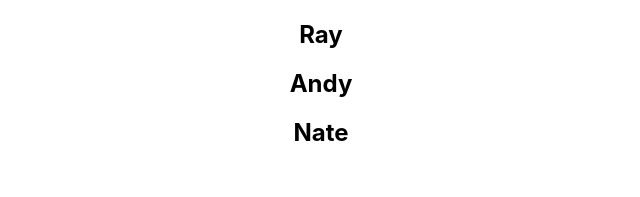
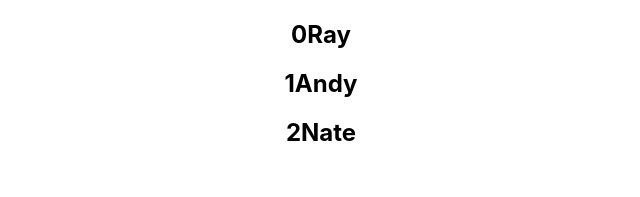
Before and after one commit to zlrkw11/react-js, a React (Create React App) app: page / in a window 1280 px wide. Shown: the top 197 px of the page, without its empty margins (319-959 px from the left). Built offline with nearby package versions, Linux system fonts and the light colour scheme.

Commit message:
using index as key

```diff
--- a/src/components/NameList.js
+++ b/src/components/NameList.js
@@ -8,7 +8,7 @@
     { id: 2, name: "Andy", age: 20, skill: "Java" },
     { id: 3, name: "Nate", age: 20, skill: "C" },
   ];
-  const nameList = names.map((name) => <h2>{name}</h2>);
+  const nameList = names.map((name, index) => <h2 key={index}>{index}{name}</h2>); // used name as key prop
   const personList = persons.map((person) => (
     <Person key={person.id} person={person} />
   ));
```
